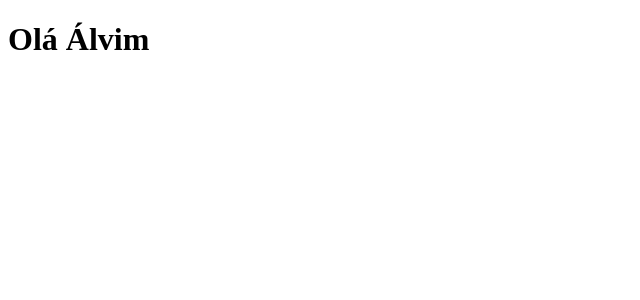
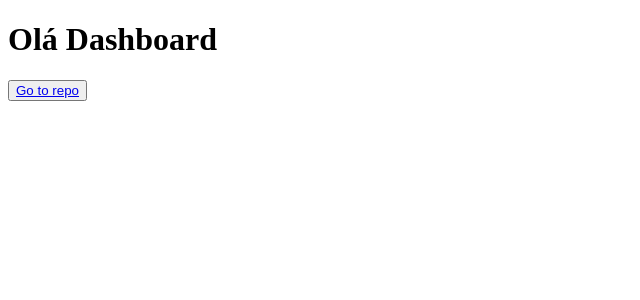
Before and after one commit to alvarobianor/new-github-api, a React (Create React App) app: page / in a window 1280 px wide. Shown: the top 300 px of the page, without its empty margins (0-640 px from the left). Built offline with nearby package versions, Linux system fonts and the light colour scheme.

Commit message:
Configuring Routes

```diff
--- a/package.json
+++ b/package.json
@@ -12,6 +12,7 @@
     "@types/react-dom": "^16.9.0",
     "react": "^16.14.0",
     "react-dom": "^16.14.0",
+    "react-router-dom": "^5.2.0",
     "react-scripts": "3.4.3",
     "typescript": "~3.7.2"
   },
@@ -35,5 +36,8 @@
       "last 1 firefox version",
       "last 1 safari version"
     ]
+  },
+  "devDependencies": {
+    "@types/react-router-dom": "^5.1.6"
   }
 }
--- a/src/App.tsx
+++ b/src/App.tsx
@@ -1,10 +1,6 @@
 import React from 'react';
+import Routes from './routes'
 
-
-function App() {
-  return (
-    <h1>Olá Álvim</h1>
-  );
-}
+const App: React.FC = () => <Routes />
 
 export default App;
--- /dev/null
+++ b/src/pages/Dashboard/index.tsx
@@ -0,0 +1,13 @@
+import React from 'react';
+
+const Dashboard: React.FC = () => {
+  return (
+    <>
+    <h1>Olá Dashboard</h1>
+    <button><a href="/repo">Go to repo</a> </button>
+    </>
+
+  );
+}
+
+export default Dashboard;
--- /dev/null
+++ b/src/pages/Repository/index.tsx
@@ -0,0 +1,10 @@
+import React from 'react';
+
+
+const Repository: React.FC = () => {
+  return (
+    <h1>Olá repo</h1>
+  );
+}
+
+export default Repository;
--- /dev/null
+++ b/src/routes/index.tsx
@@ -0,0 +1,18 @@
+import React from 'react';
+import {Switch, Route, BrowserRouter} from 'react-router-dom'
+import Dashboard from '../pages/Dashboard'
+import Repository from '../pages/Repository'
+
+
+// import { Container } from './styles';
+
+const routes: React.FC = () => (
+<BrowserRouter>
+  <Switch>
+    <Route path="/" exact component={Dashboard} />
+    <Route path="/repo" exact component={Repository} />
+
+  </Switch>
+</BrowserRouter>
+)
+export default routes;
```
Also changed, not shown: 1 other file (tests, documents, lock files or other folders).
